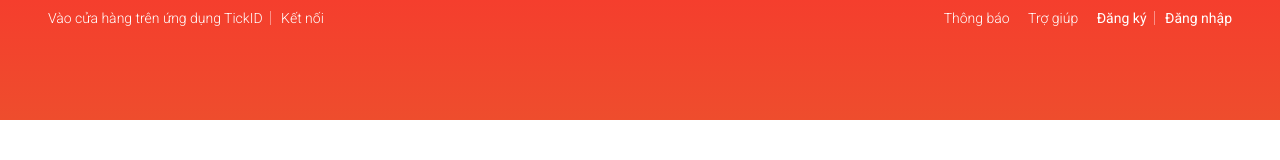
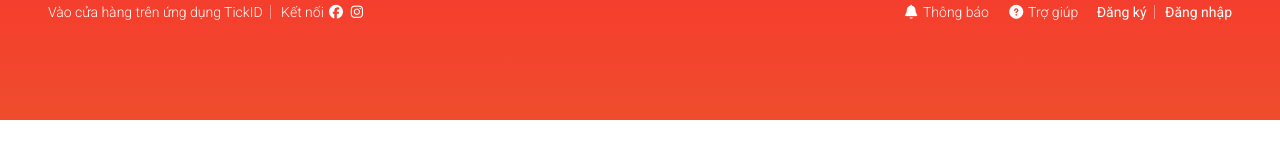
Before and after one commit to mastercode-viet/Clone_Shoppe_html-css, a plain HTML site: page shoppe-clone/index.html in a window 1280 px wide. Drawn offline with nearby package versions, Linux system fonts and the light colour scheme.

Commit message:
Update header navigation with social media links and improve CSS styles

```diff
--- a/shoppe-clone/assets/css/main.css
+++ b/shoppe-clone/assets/css/main.css
@@ -9,6 +9,7 @@
 .header__navbar--list {
   list-style: none;
   padding-left: 0;
+  margin-top: 4px;
 }
 .header__navbar--item {
   margin: 0px 8px;
@@ -21,6 +22,11 @@
   color: var(--white-color);
   text-decoration: none;
   font-weight: 300;
+}
+.header__navbar--item:hover,
+.header__navbar-item-link:hover {
+  cursor: pointer;
+  color: rgb(255, 255, 255, 0.7);
 }
 .header__navbar--item--strong {
   font-weight: 400;
@@ -36,3 +42,7 @@
   top: 50%;
   transform: translateY(-50%);
 }
+.header__navbar-icon-link {
+  color: var(--white-color);
+  text-decoration: none;
+}
--- a/shoppe-clone/index.html
+++ b/shoppe-clone/index.html
@@ -14,6 +14,7 @@
 <link
     href="https://fonts.googleapis.com/css2?family=Roboto+Condensed:ital,wght@0,100..900;1,100..900&family=Roboto:ital,wght@0,100..900;1,100..900&display=swap"
     rel="stylesheet">
+<link rel="stylesheet" href="./assets/fonts/fontawesome-free-7.1.0-web/css/all.min.css">
 
 <body>
     <!-- Block element modifier -->
@@ -24,14 +25,26 @@
                     <ul class="header__navbar--list">
                         <li class="header__navbar--item header__navbar--item--separate">Vào cửa hàng trên ứng dụng
                             TickID</li>
-                        <li class="header__navbar--item">Kết nối</li>
+                        <li class="header__navbar--item">Kết nối
+                            <a href="" class="header__navbar-icon-link">
+                                <i class="fa-brands fa-facebook"></i>
+                            </a>
+                            <a href="" class="header__navbar-icon-link">
+                                <i class="fa-brands fa-instagram"></i>
+                            </a>
+                        </li>
                     </ul>
                     <ul class="header__navbar--list">
                         <li class="header__navbar--item">
-                            <a href="" class="header__navbar-item-link">Thông báo</a>
+                            <a href="" class="header__navbar-item-link">
+                                <i class="fa-solid fa-bell"></i>
+                                Thông báo
+                            </a>
                         </li>
                         <li class="header__navbar--item">
-                            <a href="" class="header__navbar-item-link">Trợ giúp</a>
+                            <a href="" class="header__navbar-item-link">
+                                <i class="fa-solid fa-circle-question"></i>
+                                Trợ giúp</a>
                         </li>
                         <li class="header__navbar--item header__navbar--item--strong header__navbar--item--separate ">
                             Đăng ký</li>
```
